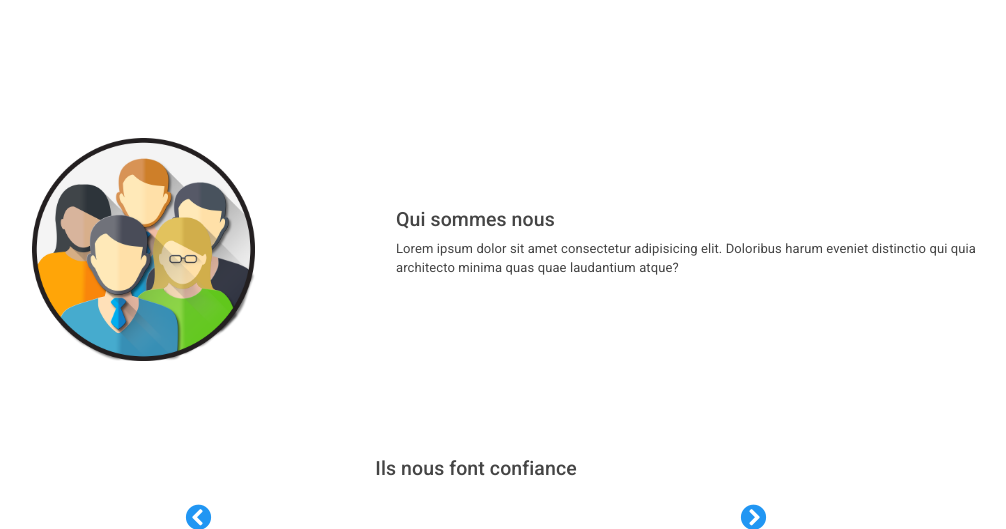
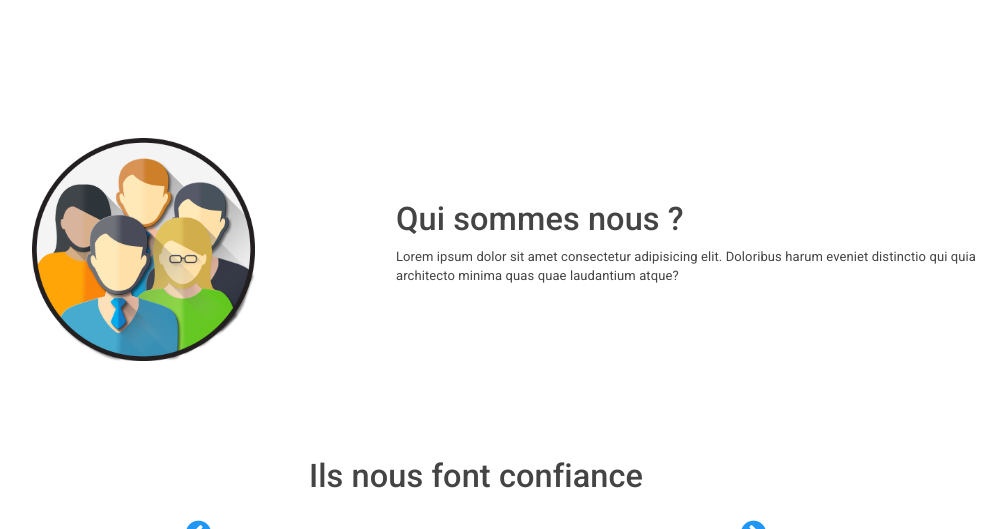
Before and after one commit to melwondo/projet3, a Symfony app: template templates/accueil/index.html.twig in a window 1280 px wide. Shown: the part 524-1053 px from the top of the page, without its empty margins (164-1170 px from the left). Run offline with Twig, Linux system fonts and the light colour scheme; the template is opened without the code that fills it, so the values that code supplies are empty; some libraries are stand-ins or nearby versions.

Commit message:
modification typographie titres et textes css

```diff
--- a/templates/accueil/index.html.twig
+++ b/templates/accueil/index.html.twig
@@ -11,14 +11,15 @@
             {% for service in services %}
                 <div class="card border-primary mb-3 mr-3" style="max-width: 20rem;">
                     <div class="card-header text-primary">
-                <h4>{{service.titre}}</h4>
+                        <h4>{{ service.titre }}</h4>
                     </div>
                     <div class="card-body">
-                <h4 class="card-title">{{service.subtitle}}</h4>
-                <p class="card-text">{{service.contenu}}</p>
+                        <h4 class="card-title">{{ service.subtitle }}</h4>
+                        <p class="card-text">{{ service.contenu }}</p>
                     </div>
                     <div class="align-self-end m-2">
-                <a class="btn btn-primary btn-sm text-white" href="{{ path('service_detail', {'id': service.id}) }}"
+                        <a class="btn btn-primary btn-sm text-white"
+                           href="{{ path('service_detail', {'id': service.id}) }}"
                            role="button">En savoir plus</a>
                     </div>
                 </div>
@@ -38,7 +39,7 @@
                 <img src="{{ asset('/images/QSnous.png') }}" class="img-fluid img-qsn" width="50%">
             </div>
             <div class="col-7 align-self-center">
-            <h4>Qui sommes nous </h4>
+                <h1>Qui sommes nous ?</h1>
                 <p class="">Lorem ipsum dolor sit amet consectetur adipisicing elit. Doloribus harum eveniet distinctio
                     qui
                     quia architecto
@@ -54,7 +55,7 @@
     {# Ils nous font confiance #}
     <div class="container pt-5 pb-5">
         <div class="row d-flex justify-content-center">
-        <h4>Ils nous font confiance</h4>
+            <h1>Ils nous font confiance</h1>
         </div>
         <!--Carousel Wrapper-->
         <div id="multi-item-example" class="carousel slide carousel-multi-item  pt-3" data-ride="carousel">
--- a/templates/base.html.twig
+++ b/templates/base.html.twig
@@ -8,7 +8,8 @@
 
         <link rel="stylesheet" href="https://bootswatch.com/4/materia/bootstrap.min.css">
         <link rel="stylesheet" href="https://use.fontawesome.com/releases/v5.8.2/css/all.css"
-        integrity="sha384-oS3vJWv+0UjzBfQzYUhtDYW+Pj2yciDJxpsK1OYPAYjqT085Qq/1cq5FLXAZQ7Ay" crossorigin="anonymous">
+              integrity="sha384-oS3vJWv+0UjzBfQzYUhtDYW+Pj2yciDJxpsK1OYPAYjqT085Qq/1cq5FLXAZQ7Ay"
+              crossorigin="anonymous">
         {{ encore_entry_link_tags('app') }}
     {% endblock %}
 </head>
@@ -38,8 +39,12 @@
 <footer class="container-fluid">
     <div class="row bg-primary pt-5 d-flex justify-content-center">
         <div class="col-3">
+            <a href="{{ path('accueil') }}">
                 <img src="{{ asset('/images/logo-ai.png') }}" class="img-fluid">
-                <p>Nous sommes une entreprise spécialisée dans l’informatique.</p>
+            </a>
+            <p>Votre entreprise informatique <br>
+                au Luxembourg !
+            </p>
         </div>
         <div class="col-2">
             <li>
--- a/templates/navbar.html.twig
+++ b/templates/navbar.html.twig
@@ -1,6 +1,6 @@
 <nav class="navbar navbar-expand-lg navbar-dark bg-primary">
     <a href="{{ path('accueil') }}">
-    <img src="{{ asset('/images/logo-ai.png') }}" class="logo">
+        <img src="{{ asset('/images/logo-ai.png') }}" class="logo">
     </a>
     <button class="navbar-toggler" type="button" data-toggle="collapse" data-target="#navbarColor01"
             aria-controls="navbarColor01" aria-expanded="false" aria-label="Toggle navigation">
```
Also changed, not shown: assets/scss/app.scss (+16 -1 lines), templates/partenaires/index.html.twig (+4 -3 lines). Lines whose indentation alone changed are shown as unchanged.
